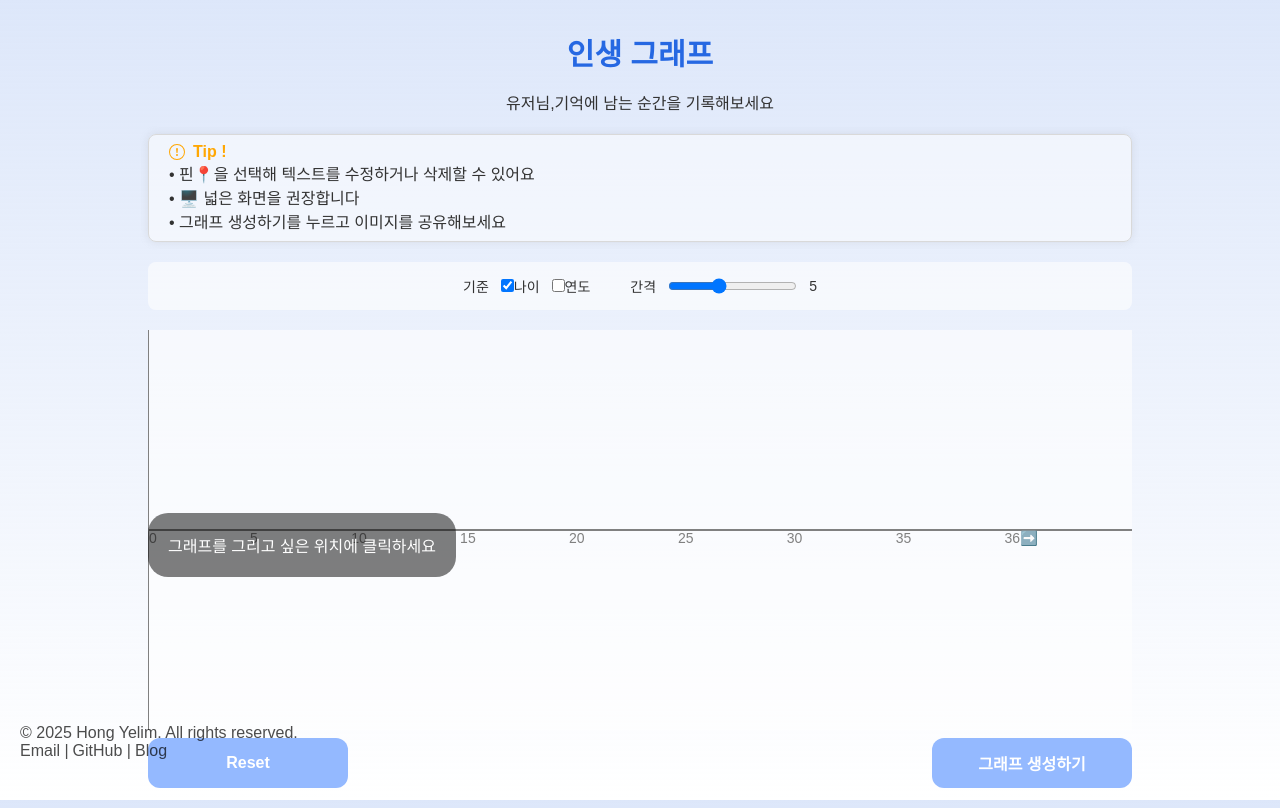
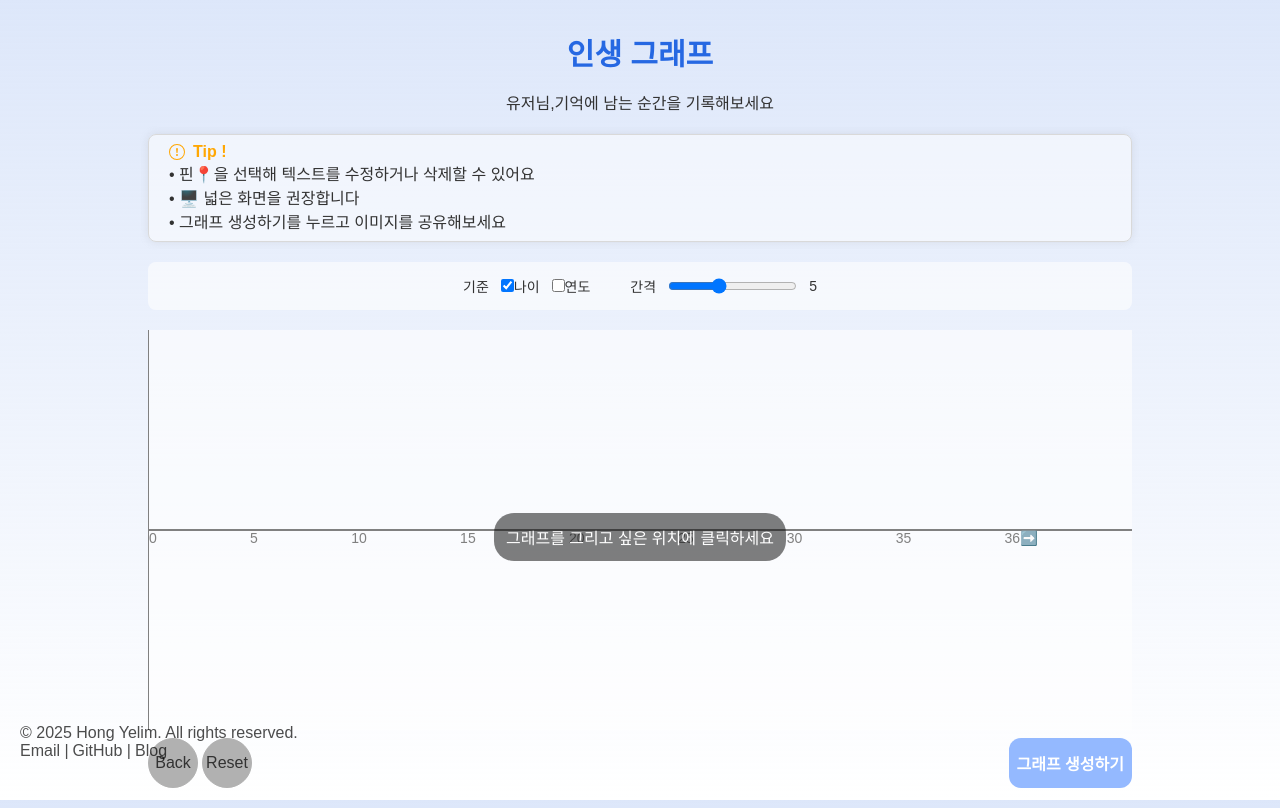
Before and after one commit to hongggyelim/lifeGraph, a React (Create React App) app: page /main in a window 1280 px wide. Built offline with nearby package versions, Linux system fonts and the light colour scheme.

Commit message:
chore: 버튼 스타일 수정

```diff
--- a/src/pages/Home/home.scss
+++ b/src/pages/Home/home.scss
@@ -46,7 +46,7 @@
   }
   form {
     div {
-      width: 80%;
+      width: 90%;
     }
     label {
       font-weight: 500;
--- a/src/pages/Main/component/Point/Point.tsx
+++ b/src/pages/Main/component/Point/Point.tsx
@@ -32,14 +32,13 @@ const Point = forwardRef<HTMLInputElement, PointProp>(
         }}
       >
         <input
-          className={`point-input ${title.length > 5 ? "long" : ""}`}
+          className={`point-input ${title.length > 7 ? "long" : ""}`}
           type="text"
           value={title}
           ref={ref}
           onChange={onChange}
           onClick={(e) => handleClickInput(e)}
           readOnly={!onChange && true}
-          placeholder="타이틀을 입력하세요"
         />
         {onDelete && (
           <button type="button" onClick={handleDelete}>
--- a/src/pages/Main/component/Point/point.scss
+++ b/src/pages/Main/component/Point/point.scss
@@ -1,31 +1,35 @@
+@import "/src/variables.scss";
+
 .point {
   position: absolute;
   width: 1px !important;
   height: 24px !important;
   display: flex;
   align-items: center;
+  z-index: 40;
 
   .point-input {
-    width: 120px;
+    width: 100px;
     height: 30px;
-    font-size: 1.6rem;
-    color: black;
+    font-size: 1.5rem;
     padding-left: 4px;
-    &::placeholder {
-      font-size: 1.2rem;
-    }
+    color: $secondary-color-400;
     &:hover,
     &:active {
-      transform: scale(1.2);
-      transition-duration: 0.5s;
+      transform: scale(1.1);
+      transition-duration: 0.2s;
       background-color: white;
       border-radius: 20px;
+      border: 1px solid;
+      border-color: $secondary-color-100;
     }
   }
   .long {
-    width: 140px;
+    width: 120px;
   }
   button {
+    position: absolute;
+    right: 0;
     display: none;
     background-color: gray;
     color: white;
--- a/src/pages/Main/index.tsx
+++ b/src/pages/Main/index.tsx
@@ -11,6 +11,16 @@ const MainPage = () => {
 
   const { points, resetPoints } = useGraphStore();
   const { name } = useInfo();
+  const handleClickBack = () => {
+    let confirm;
+    if (points.length >= 1) {
+      confirm = window.confirm(
+        "지금까지 입력한 데이터를 초기화하고 이전 페이지로 이동하시겠습니까?"
+      );
+    }
+    if (confirm) navigate("/");
+    resetPoints();
+  };
 
   const handleClickReset = () => {
     const deleteConfirm = window.confirm(
@@ -49,17 +59,28 @@ const MainPage = () => {
           )}
           <Graph />
           <div id="button-wrapper">
+            <div className="flex-row">
               <button
                 type="button"
-              className={`${points.length ? "reset" : "disabled"}`}
+                className={`button`}
+                onClick={handleClickBack}
+                disabled={!points.length} //길이 0이면 disabled true
+              >
+                Back
+              </button>
+              <button
+                type="button"
+                className={`button`}
                 onClick={handleClickReset}
                 disabled={!points.length} //길이 0이면 disabled true
               >
                 Reset
               </button>
+            </div>
             <button
               type="button"
-              className={`${points.length ? "reset" : "disabled"}`}
+              className={`button generate`}
+              disabled={!points.length}
               onClick={handleClickGetResult}
             >
               그래프 생성하기
--- a/src/pages/Main/main.scss
+++ b/src/pages/Main/main.scss
@@ -50,17 +50,15 @@
     gap: 8px;
   }
   #guide {
+    position: absolute;
+    top: 40%;
+    left: 50%;
+    transform: translateX(-50%);
     background-color: rgba(0, 0, 0, 0.5);
     border-radius: 20px;
-    position: absolute;
-    top: 40%;
-    left: 1/2;
     z-index: 30;
-    padding: 20px;
+    padding: 12px;
     color: white;
-    @media (max-width: $mobile) {
-      padding: 12px;
-    }
   }
 
   #button-wrapper {
@@ -74,38 +72,55 @@
       align-items: center;
       gap: 8px;
     }
-    button {
-      background-color: $primary-color-300;
+    .button {
       font-size: 1.6rem;
-      color: white;
-      font-weight: 600;
-      height: 50px;
-      width: 200px;
       border-radius: 12px;
-      padding: 8px;
+      padding: 12px 8px;
       cursor: pointer;
+      display: flex;
+      align-items: center;
+      justify-content: center;
+      gap: 4px;
+      transition: background-color 0.1s ease;
 
-      &:hover {
-        background-color: $primary-color-400;
-        transition: background-color 0.1s ease;
-      }
-
-      &:disabled {
-        background-color: $primary-color-200;
-        cursor: not-allowed;
-      }
       @media (max-width: $mobile) {
         font-size: 1.4rem;
         width: 100%;
       }
     }
-
-    .reset {
+    .flex-row {
+      display: flex;
+      gap: 4px;
+      button {
+        border: 1px solid;
+        border-color: $secondary-color-200;
+        border-radius: 50%;
+        background-color: $background;
+        color: $secondary-color-400;
+        width: 50px;
+        height: 50px;
+        padding: 4px;
+        &:hover {
+          background-color: $secondary-color-100;
+        }
+        &:disabled {
+          background-color: $secondary-color-200;
+          cursor: not-allowed;
+        }
+      }
+    }
+    .generate {
       background-color: $primary-color-300;
-    }
-    .disabled {
-      background-color: $primary-color-200;
-      cursor: not-allowed;
+      color: $background;
+      height: 50px;
+      font-weight: 600;
+      &:hover {
+        background-color: $primary-color-400;
+      }
+      &:disabled {
+        background-color: $primary-color-200;
+        cursor: not-allowed;
+      }
     }
   }
 }
```
Lines whose indentation alone changed are shown as unchanged.
